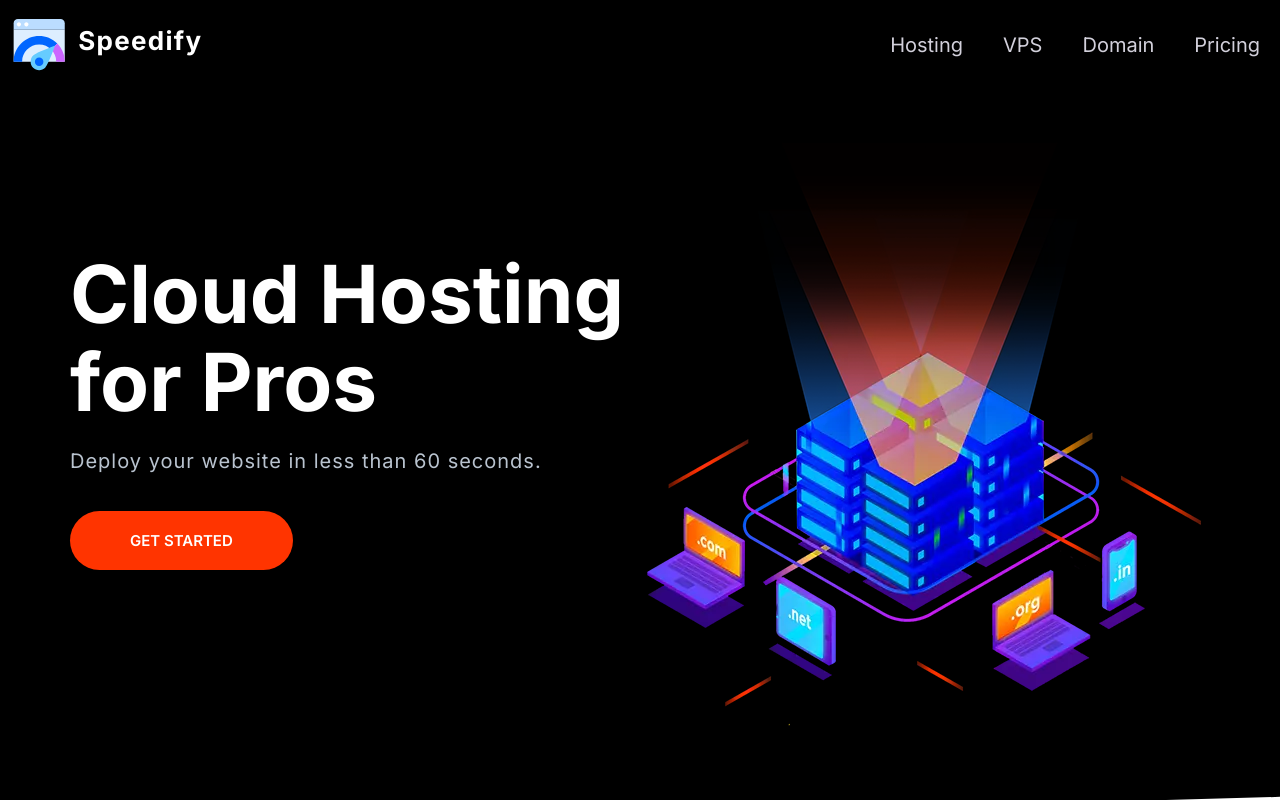
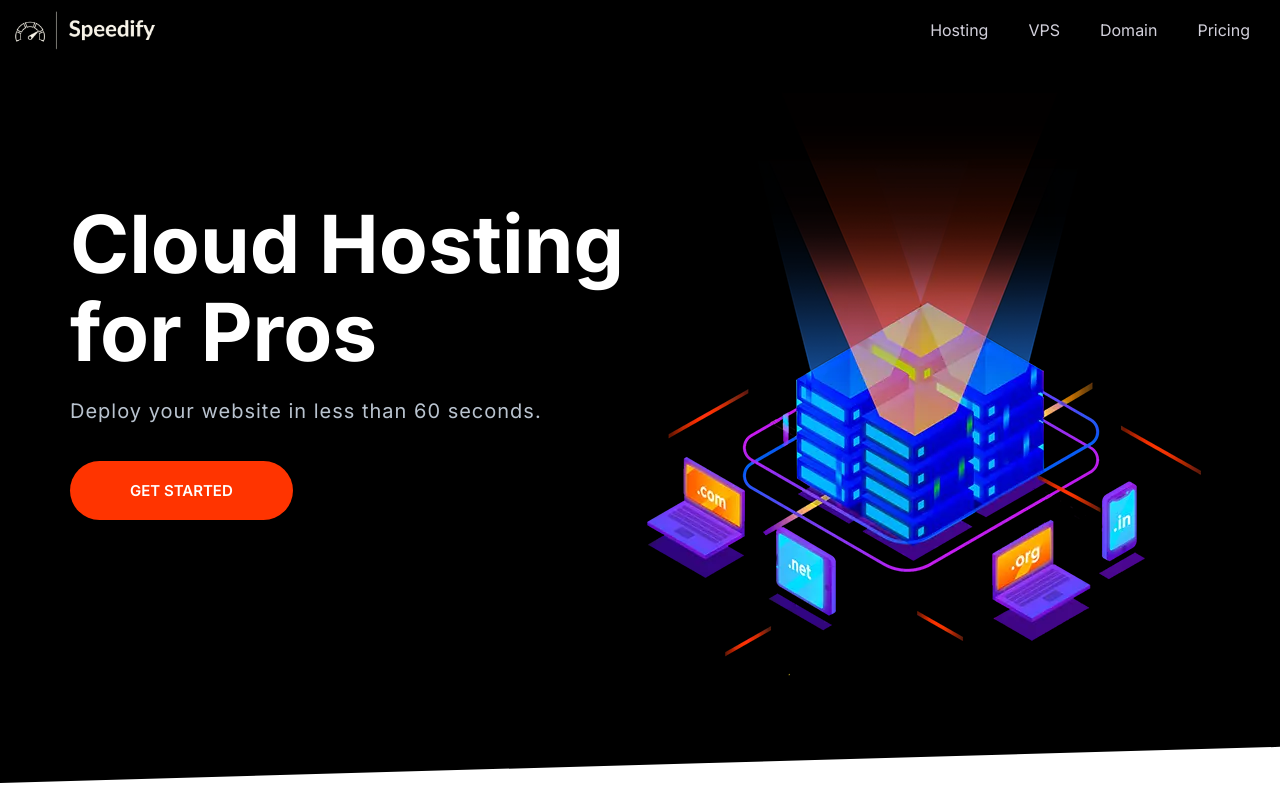
Before and after one commit to johnboris0414/landing-Page, a plain HTML site: page index.html in a window 1280 px wide. Shown: the top 800 px of the page. Drawn offline with Linux system fonts and the light colour scheme.

Commit message:
Change nav logo, resize list items font.

```diff
--- a/css/styles.css
+++ b/css/styles.css
@@ -663,30 +663,17 @@ a {
   align-items: center;
 }
 
-.nav__logo {
-  padding: 0 0 0 1rem;
+.nav__brand {
+  height: 40px;
 }
 
-.nav__logo > p {
-  color: #fff;
-  margin-left: 1rem;
-  margin-bottom: 0;
-  font-weight: bold;
-  font-size: 2rem;
-  transform: translateY(5px);
-  letter-spacing: 1px;
-  align-self: center;
-}
-
-.nav__logo > a,
-.nav__logo > p {
-  height: 40px;
+.nav__logo {
+  width: 150px;
 }
 
 .nav__list {
   width: 100%;
   margin: 0;
-  padding-top: 1rem;
 }
 
 .nav__item {
@@ -716,20 +703,7 @@ a {
 }
 
 @media screen and (min-width: 768px) {
-  .nav {
-    padding: 0 0 2rem 1rem;
-  }
-
-  .nav__logo {
-    padding: 1.5rem;
-  }
-
-  .nav__logo > p {
-    font-size: 2rem;
-  }
-
   .nav__list {
-    padding-top: 0;
     font-size: 1.6rem;
   }
 
@@ -746,21 +720,6 @@ a {
 
   .nav__item {
     border: 0;
-  }
-}
-
-@media screen and (min-width: 1024px) {
-  .nav__logo {
-    transform: scale(1.3);
-    padding: 2.5rem;
-  }
-
-  .nav__logo > p {
-    transform: translateY(2px);
-  }
-
-  .nav__list {
-    font-size: 2rem;
   }
 }
 
--- a/index.html
+++ b/index.html
@@ -19,12 +19,9 @@
     <!-- Header/Nav Bar -->
     <header>
       <nav class="nav collapsible">
-        <div class="nav nav__logo">
-          <a href="">
-            <img src="/images/speedify-logo.svg" alt="" class="icon" />
-          </a>
-          <p>Speedify</p>
-        </div>
+        <a href="#" class="nav__brand">
+          <img src="/images/Speedify-logo.png" alt="" class="nav__logo" />
+        </a>
         <svg class="icon icon--white nav__toggler">
           <use xlink:href="images/sprite.svg#menu"></use>
         </svg>
```
Also changed, not shown: images/Speedify-logo.png (added).
